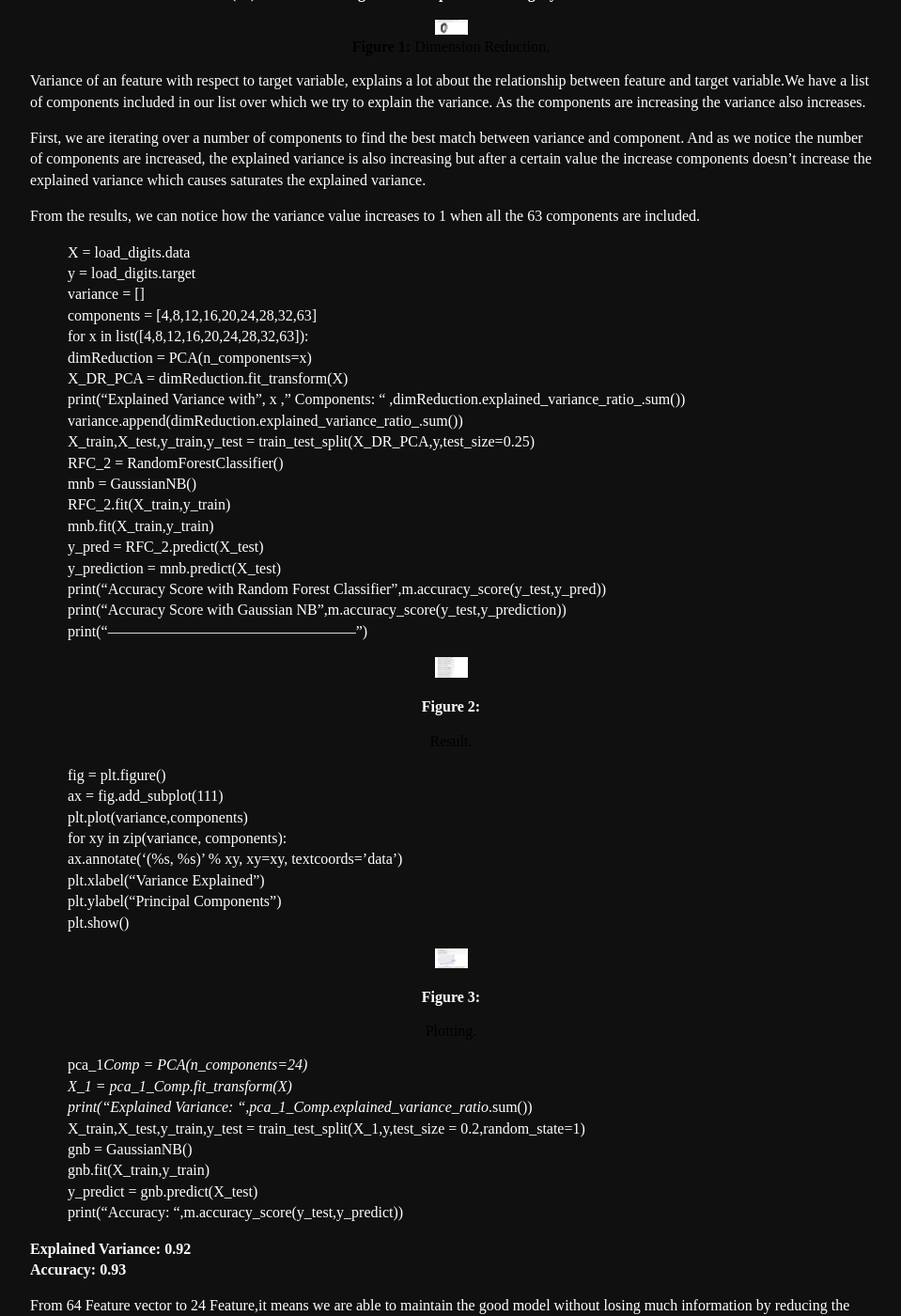
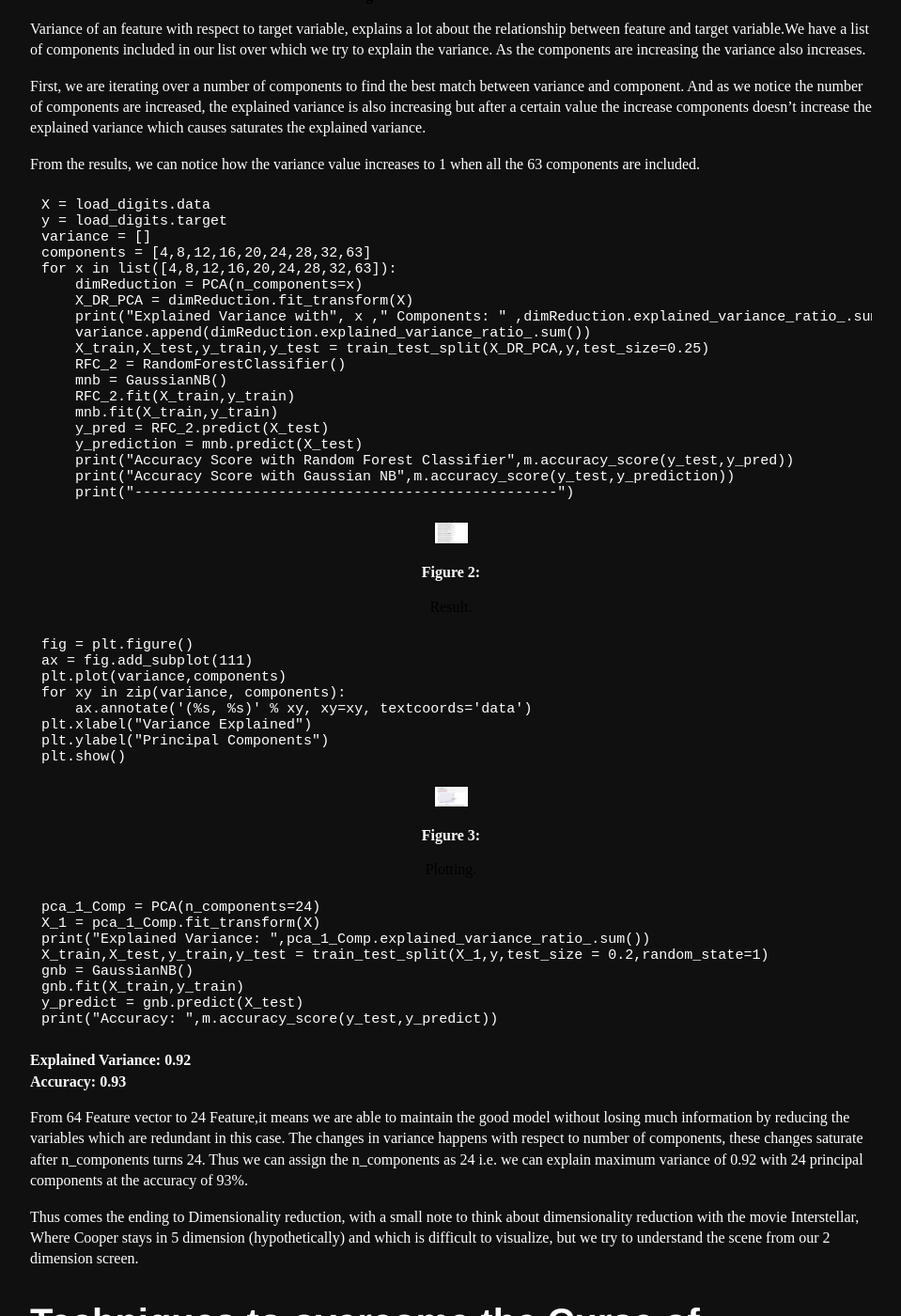
Before and after one commit to Mayurji/mayurji.github.io, a Jekyll site: the page built from _posts/2020-07-06-HighDimension.markdown, in a window 1280 px wide and 1400 px high, scrolled down 1740 px. Shown: the whole window at 94% size, without its empty margins (160-1119 px from the left). Built offline with Jekyll 4.4.1, drawn with Linux system fonts in a browser that asks for light colours; nearby versions of some CDN libraries; library files that are not in the unit come from our copies; comment, search, counter and statistics services are not loaded; some of the changed text lies outside the part shown.

Commit message:
Update 2020-07-06-HighDimension.markdown

````diff
--- a/_posts/2020-07-06-HighDimension.markdown
+++ b/_posts/2020-07-06-HighDimension.markdown
@@ -41,26 +41,25 @@ Here we’ll try to understand PCA by working on MNIST Dataset. Since images hav
 
 #### **Loading Packages**
 
-
->from sklearn.datasets import load_digits\
-from sklearn.decomposition import PCA , TruncatedSVD\
-from sklearn.ensemble import RandomForestClassifier\
-from sklearn.naive_bayes import GaussianNB\
-from sklearn.model_selection import train_test_split\
-import sklearn.metrics as m\
-import matplotlib.pyplot as plt\
-import matplotlib.cm as cm\
-import numpy as np\
-import skimage as img\
+```python
+from sklearn.datasets import load_digits
+from sklearn.decomposition import PCA , TruncatedSVD
+from sklearn.ensemble import RandomForestClassifier
+from sklearn.naive_bayes import GaussianNB
+from sklearn.model_selection import train_test_split
+import sklearn.metrics as m
+import matplotlib.pyplot as plt
+import matplotlib.cm as cm
+import numpy as np
+import skimage as img
 import seaborn as sns
-
+```
 
 **We are loading the digits dataset for our problem. We can notice that we have around 64 feature representing the digit.**
 
-
->load_digits = load_digits()\
-load_digits.data.shape
-
+```python
+load_digits = load_digits()
+```
 
 **We can visualize the all column(64) value of an image as an 8x8 pixel value in gray scale.**
 
@@ -75,59 +74,59 @@ First, we are iterating over a number of components to find the best match betwe
 
 From the results, we can notice how the variance value increases to 1 when all the 63 components are included.
 
-
->X = load_digits.data\
-y = load_digits.target\
-variance = []\
-components = [4,8,12,16,20,24,28,32,63]\
-for x in list([4,8,12,16,20,24,28,32,63]):\
-    dimReduction = PCA(n_components=x)\
-    X_DR_PCA = dimReduction.fit_transform(X)\
-    print("Explained Variance with", x ," Components: " ,dimReduction.explained_variance_ratio_.sum())\
-    variance.append(dimReduction.explained_variance_ratio_.sum())\
-    X_train,X_test,y_train,y_test = train_test_split(X_DR_PCA,y,test_size=0.25)\
-    RFC_2 = RandomForestClassifier()\
-    mnb = GaussianNB()\
-    RFC_2.fit(X_train,y_train)\
-    mnb.fit(X_train,y_train)\
-    y_pred = RFC_2.predict(X_test)\
-    y_prediction = mnb.predict(X_test)\
-    print("Accuracy Score with Random Forest Classifier",m.accuracy_score(y_test,y_pred))\
-    print("Accuracy Score with Gaussian NB",m.accuracy_score(y_test,y_prediction))\
+```python
+X = load_digits.data
+y = load_digits.target
+variance = []
+components = [4,8,12,16,20,24,28,32,63]
+for x in list([4,8,12,16,20,24,28,32,63]):
+    dimReduction = PCA(n_components=x)
+    X_DR_PCA = dimReduction.fit_transform(X)
+    print("Explained Variance with", x ," Components: " ,dimReduction.explained_variance_ratio_.sum())
+    variance.append(dimReduction.explained_variance_ratio_.sum())
+    X_train,X_test,y_train,y_test = train_test_split(X_DR_PCA,y,test_size=0.25)
+    RFC_2 = RandomForestClassifier()
+    mnb = GaussianNB()
+    RFC_2.fit(X_train,y_train)
+    mnb.fit(X_train,y_train)
+    y_pred = RFC_2.predict(X_test)
+    y_prediction = mnb.predict(X_test)
+    print("Accuracy Score with Random Forest Classifier",m.accuracy_score(y_test,y_pred))
+    print("Accuracy Score with Gaussian NB",m.accuracy_score(y_test,y_prediction))
     print("--------------------------------------------------")
-
+```
 
 <center>
 <img src="{{site.url}}/assets/images/highdimension/results.png" style="zoom: 5%; background-color:#DCDCDC;" /><br>
 <p><b>Figure 2:</b></p> Result.
 </center>
 
-
->fig = plt.figure()\
-ax = fig.add_subplot(111)\
-plt.plot(variance,components)\
-for xy in zip(variance, components):\
-    ax.annotate('(%s, %s)' % xy, xy=xy, textcoords='data')\
-plt.xlabel("Variance Explained")\
-plt.ylabel("Principal Components")\
+```python
+fig = plt.figure()
+ax = fig.add_subplot(111)
+plt.plot(variance,components)
+for xy in zip(variance, components):
+    ax.annotate('(%s, %s)' % xy, xy=xy, textcoords='data')
+plt.xlabel("Variance Explained")
+plt.ylabel("Principal Components")
 plt.show()
-
+```
 
 <center>
 <img src="{{site.url}}/assets/images/highdimension/plots.png" style="zoom: 5%; background-color:#DCDCDC;" /><br>
 <p><b>Figure 3:</b></p> Plotting.
 </center>
 
-
->pca_1_Comp = PCA(n_components=24)\
-X_1 = pca_1_Comp.fit_transform(X)\
-print("Explained Variance: ",pca_1_Comp.explained_variance_ratio_.sum())\
-X_train,X_test,y_train,y_test = train_test_split(X_1,y,test_size = 0.2,random_state=1)\
-gnb = GaussianNB()\
-gnb.fit(X_train,y_train)\
-y_predict = gnb.predict(X_test)\
+```python
+pca_1_Comp = PCA(n_components=24)
+X_1 = pca_1_Comp.fit_transform(X)
+print("Explained Variance: ",pca_1_Comp.explained_variance_ratio_.sum())
+X_train,X_test,y_train,y_test = train_test_split(X_1,y,test_size = 0.2,random_state=1)
+gnb = GaussianNB()
+gnb.fit(X_train,y_train)
+y_predict = gnb.predict(X_test)
 print("Accuracy: ",m.accuracy_score(y_test,y_predict))
-
+```
 
 **Explained Variance:  0.92**\
 **Accuracy:  0.93**
````
Also changed, not shown: other parts of _posts/2020-07-06-HighDimension.markdown (+1 -1 lines).
